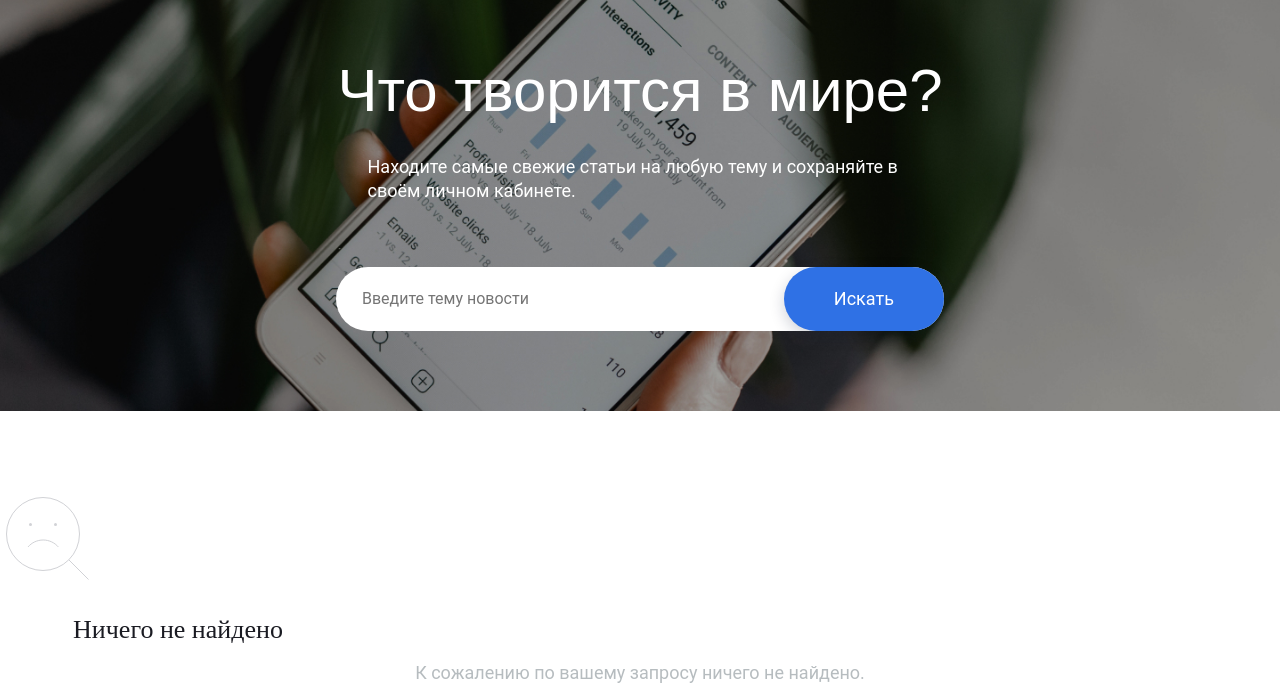
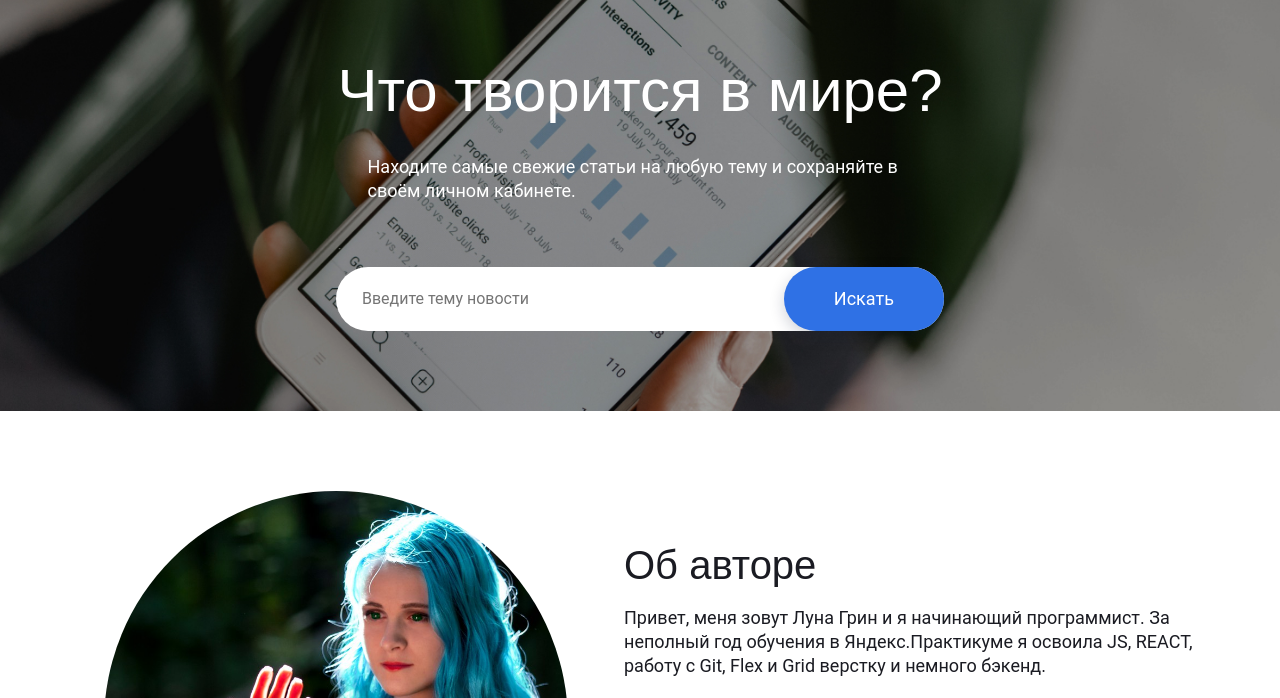
Before and after one commit to Kobali17/news-explorer-frontend, a React app: page / in a window 1280 px wide. Shown: the part 102-800 px from the top of the page. Built offline with nearby package versions, Linux system fonts and the light colour scheme.

Commit message:
fix notfound

```diff
--- a/src/components/App/App.js
+++ b/src/components/App/App.js
@@ -34,7 +34,7 @@
   const [searchDone, setSearchDone] = React.useState(false);
   const [resultCards, setResultCards] = React.useState(3);
   const [loggedIn, setLoggedIn] = React.useState(false);
-  const [notFound, setNotFound] = React.useState(true);
+  const [notFound, setNotFound] = React.useState(false);
   const [userCards, setUserCards] = React.useState([]);
   const [articles, setArticles] = React.useState([]);
   const [myNews, setMyNews] = React.useState([]);
--- a/src/components/NotFound/NotFotund.css
+++ b/src/components/NotFound/NotFotund.css
@@ -4,6 +4,7 @@
   flex-direction: column;
   align-items: center;
   justify-content: center;
+  width: 100%;
 }
 .not-found-hidden{
   display: none;
@@ -17,7 +18,7 @@
 .not-found__title{
   margin: 0 0 16px;
   max-width: 356px;
-  font-family: 'Roboto Slab', serif;
+  font-family: RobotoSlab, 'Arial', serif;
   font-style: normal;
   font-weight: 400;
   font-size: 26px;
@@ -27,7 +28,7 @@
 }
 .not-found__subtitle{
   margin: 0 0 80px;
-  font-family: 'Roboto', sans-serif;
+  font-family: Roboto,'Arial', sans-serif;
   font-style: normal;
   font-weight: 400;
   font-size: 18px;
--- a/src/components/NotFound/NotFound.js
+++ b/src/components/NotFound/NotFound.js
@@ -4,7 +4,7 @@
 
 function NotFound(props) {
   return (
-  <div className={props.isOpen ? 'not-found{' : 'not-found{-hidden'}>
+  <div className={props.isOpen ? 'not-found' : 'not-found-hidden'}>
     <img className='not-found__icon' src={notFound} alt='sad' />
     <h3 className='not-found__title'>Ничего не найдено</h3>
     <p className='not-found__subtitle'>К сожалению по вашему запросу ничего не найдено.</p>
```
Also changed, not shown: 1 other file.
